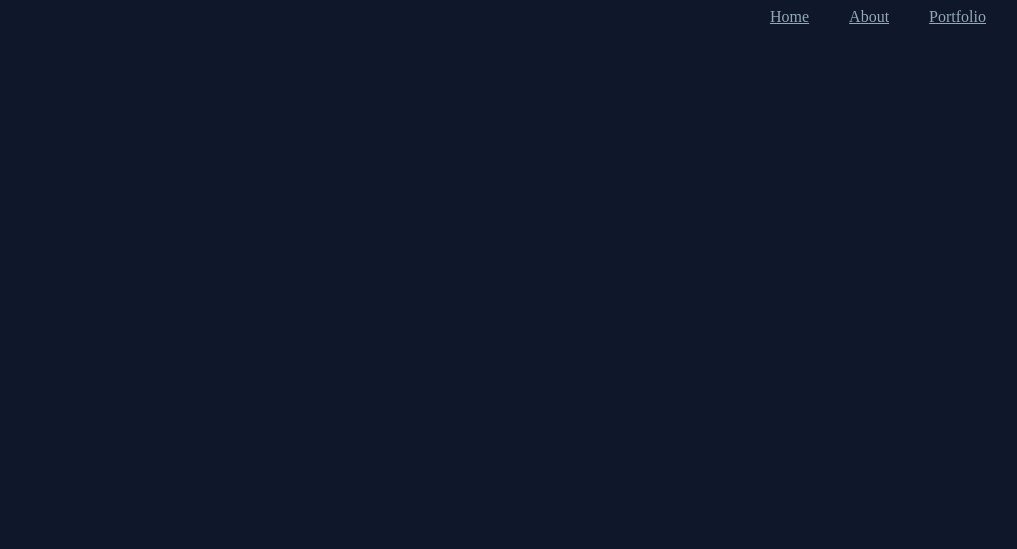
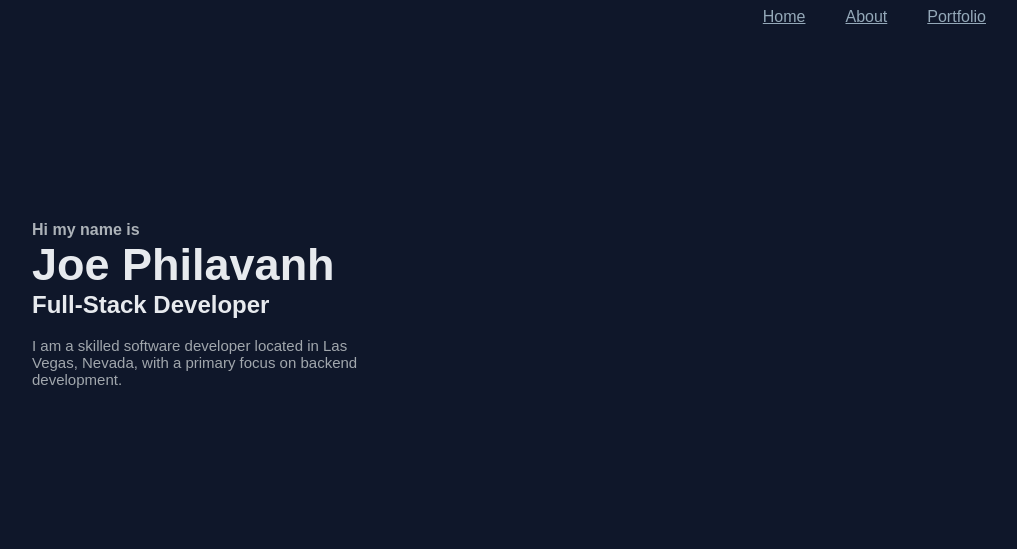
Before and after one commit to joecphilavanh/personal-website2, a plain HTML site: page index.html in a window 1280 px wide. Shown: the whole page, without its empty margins (246-1263 px from the left). Drawn offline with Linux system fonts and the light colour scheme.

Commit message:
new updated home page

```diff
--- a/index.html
+++ b/index.html
@@ -12,7 +12,15 @@
       <a  class="links" href="portfolio.html">Portfolio</a>
     </nav>
     <div class="flexbox-container">
-
+        <div class="flexbox-item">
+            <h4 style="color: rgb(172, 178, 184)">Hi my name is</h4>
+            <h1 style="color: rgb(231, 234, 238)">Joe Philavanh</h1>
+            <h2 style="color: rgb(231, 234, 238)">Full-Stack Developer</h2>
+            <br>
+            <p style="color: rgb(161, 167, 173)">I am a skilled software developer
+                 located in Las Vegas, Nevada, with a primary focus on backend
+                 development. </p>
+        </div>
     </div>
 </body>
 
--- a/style.css
+++ b/style.css
@@ -7,9 +7,35 @@ nav{
 }
 body{
     background-color: rgb(15, 23, 42);
-
+    font-family: Arial, Helvetica, sans-serif;
 }
 .links{
     color: rgb(148, 168, 184);
     margin-right: 40px;
 }
+.flexbox-container{
+    display:flex;
+    height:500px;
+    width: 1000px;
+    margin:20px;
+    justify-content: center;
+    align-items: center;
+}
+.flexbox-item{
+    display: flex;
+    color: rgb(189, 207, 223);
+    flex-direction: column;
+    justify-content: flex-left;
+    height:150px;
+    width: 350px;
+    margin-right: 150px;
+}
+h4, h1, p, h2 {
+     margin: 0px 0;
+}
+h1{
+    font-size: 45px
+}
+p{
+    font-size: 15px
+}
```
Also changed, not shown: about.html (+9 -1 lines).
